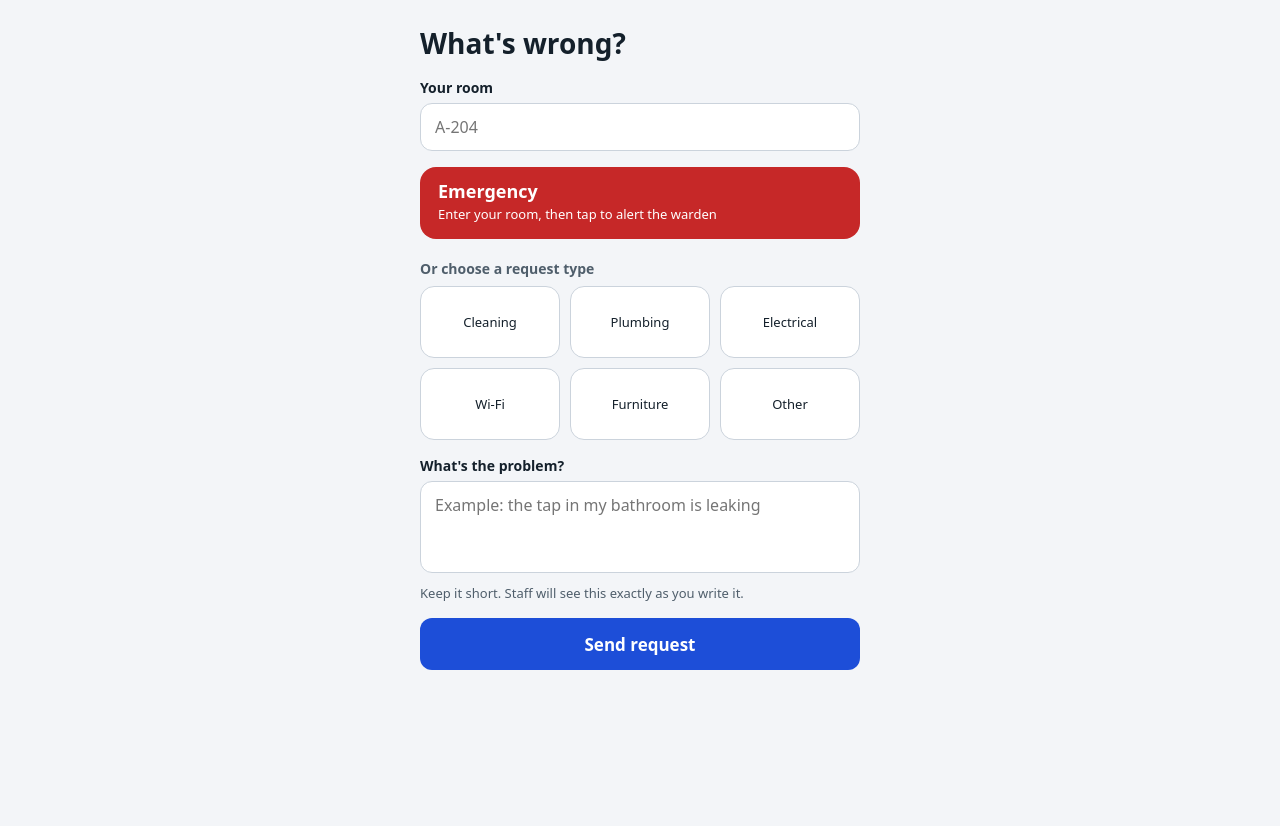
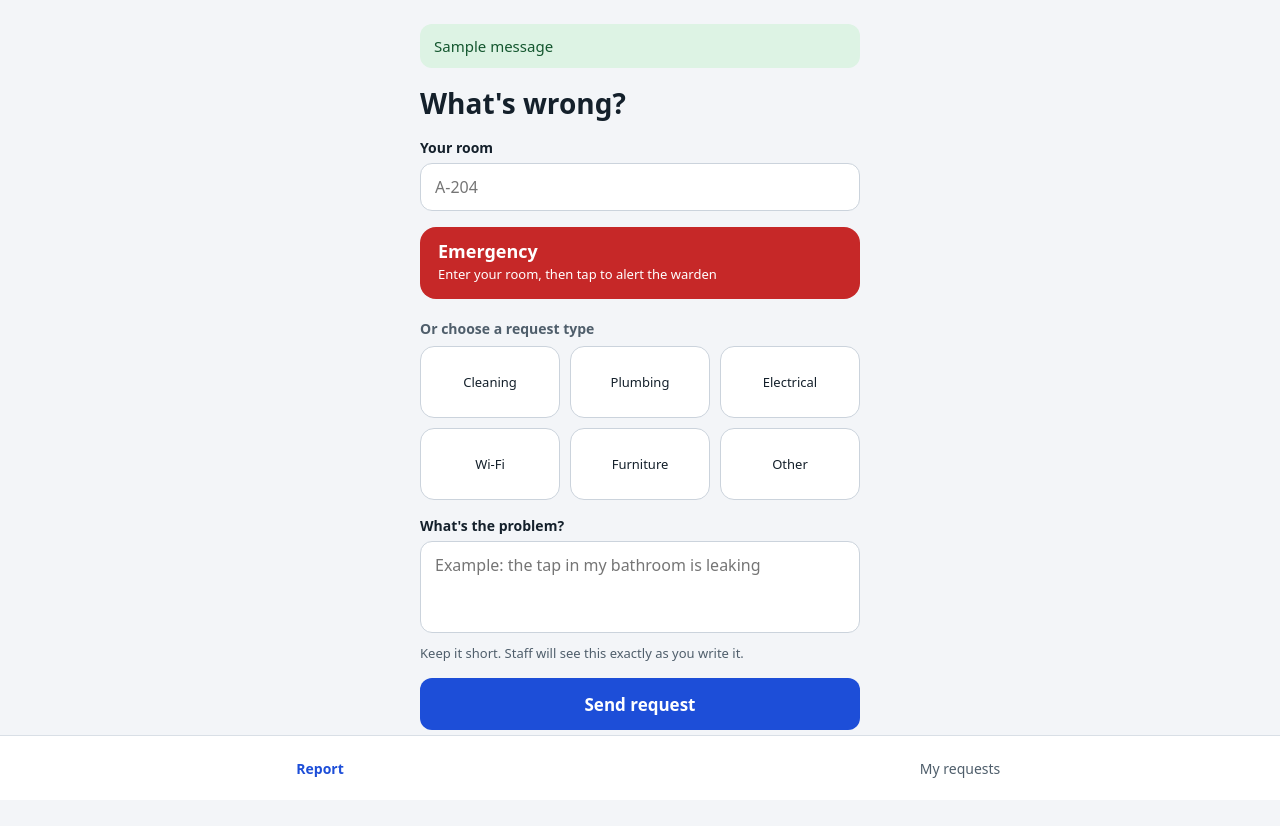
Before and after one commit to vaishagpm/hostel-helpdesk, a Flask app: page / in a window 1280 px wide. Before the commit the page ends 670 px from the top, so only its background shows below. Run offline with Flask 3, Linux system fonts and the light colour scheme; tables that the repository leaves empty hold one stand-in row (values such as "Sample post"); one stand-in notice (Sample message) is shown.

Commit message:
save request to databse and add My request page

```diff
--- a/app.py
+++ b/app.py
@@ -1,13 +1,120 @@
-from flask import Flask, render_template
+import re
+import sqlite3
+from datetime import datetime, timezone
+
+from flask import Flask, flash, g, redirect, render_template, request, url_for
 
 app = Flask(__name__)
+app.secret_key = "change-this-later"  # needed for flash messages
 
+DATABASE = "hostel.db"
 REQUEST_TYPES = ["Cleaning", "Plumbing", "Electrical", "Wi-Fi", "Furniture", "Other"]
+ROOM_PATTERN = re.compile(r"^[A-Z]-\d{3}$")  # example: A-204
 
 
-@app.route("/")
+# ---------- Database helpers ----------
+
+def get_db():
+    """Open one database connection per request and reuse it."""
+    if "db" not in g:
+        g.db = sqlite3.connect(DATABASE)
+        g.db.row_factory = sqlite3.Row  # lets us use row["room"]
+    return g.db
+
+
+@app.teardown_appcontext
+def close_db(error):
+    db = g.pop("db", None)
+    if db is not None:
+        db.close()
+
+
+def init_db():
+    """Create the requests table the first time the app runs."""
+    db = sqlite3.connect(DATABASE)
+    db.execute(
+        """
+        CREATE TABLE IF NOT EXISTS requests (
+            id          INTEGER PRIMARY KEY AUTOINCREMENT,
+            room        TEXT NOT NULL,
+            type        TEXT NOT NULL,
+            description TEXT NOT NULL,
+            status      TEXT NOT NULL DEFAULT 'Pending',
+            created_at  TEXT NOT NULL
+        )
+        """
+    )
+    db.commit()
+    db.close()
+
+
+init_db()
+
+
+# ---------- Template helper ----------
+
+@app.template_filter("time_ago")
+def time_ago(value):
+    """Turn a saved timestamp into text like '2 hours ago'."""
+    created = datetime.fromisoformat(value)
+    seconds = int((datetime.now(timezone.utc) - created).total_seconds())
+    if seconds < 60:
+        return "just now"
+    minutes = seconds // 60
+    if minutes < 60:
+        return f"{minutes} min ago"
+    hours = minutes // 60
+    if hours < 24:
+        return f"{hours} hour{'s' if hours != 1 else ''} ago"
+    days = hours // 24
+    return f"{days} day{'s' if days != 1 else ''} ago"
+
+
+# ---------- Pages ----------
+
+@app.route("/", methods=["GET", "POST"])
 def report():
-    return render_template("report.html", types=REQUEST_TYPES)
+    if request.method == "POST":
+        room = request.form.get("room", "").strip().upper()
+        description = request.form.get("description", "").strip()
+        is_emergency = request.form.get("emergency") == "1"
+        request_type = "Emergency" if is_emergency else request.form.get("type", "")
+
+        # Validation, with messages a student can understand
+        if not ROOM_PATTERN.match(room):
+            flash("Room number must look like A-204.", "error")
+        elif not is_emergency and request_type not in REQUEST_TYPES:
+            flash("Please choose a request type.", "error")
+        elif not is_emergency and len(description) < 5:
+            flash("Please describe the problem in a few words.", "error")
+        else:
+            if is_emergency and not description:
+                description = "Emergency. No details given."
+            db = get_db()
+            cursor = db.execute(
+                "INSERT INTO requests (room, type, description, created_at) "
+                "VALUES (?, ?, ?, ?)",
+                (room, request_type, description,
+                 datetime.now(timezone.utc).isoformat()),
+            )
+            db.commit()
+            flash(f"Your request has been received. Request number: #{cursor.lastrowid}", "success")
+            return redirect(url_for("my_requests"))
+
+        # Validation failed: show the form again, keeping what they typed
+        return render_template("report.html", types=REQUEST_TYPES,
+                               room=room, description=description,
+                               selected=request.form.get("type", ""))
+
+    return render_template("report.html", types=REQUEST_TYPES,
+                           room="", description="", selected="")
+
+
+@app.route("/requests")
+def my_requests():
+    db = get_db()
+    rows = db.execute("SELECT * FROM requests ORDER BY id DESC").fetchall()
+    return render_template("requests.html", requests=rows)
 
 
 if __name__ == "__main__":
--- a/static/style.css
+++ b/static/style.css
@@ -17,7 +17,7 @@ body {
   font-family: system-ui, -apple-system, "Segoe UI", sans-serif;
 }
 
-.page { max-width: 480px; margin: 0 auto; padding: 24px 20px 48px; }
+.page { max-width: 480px; margin: 0 auto; padding: 24px 20px 96px; }
 
 h1 { font-size: 28px; margin: 0 0 16px; }
 
@@ -92,3 +92,50 @@ textarea { resize: none; }
   font-weight: 700;
   cursor: pointer;
 }
+/* Messages */
+.flash { padding: 12px 14px; border-radius: 12px; margin-bottom: 16px; font-size: 15px; }
+.flash-error { background: #FDECEC; color: #7F1D1D; }
+.flash-success { background: #DDF3E4; color: #14572F; }
+
+/* Request cards */
+.card {
+  background: #fff;
+  border: 1px solid #D9DFE6;
+  border-radius: 16px;
+  padding: 16px;
+  margin-bottom: 12px;
+}
+.card h2 { font-size: 16px; margin: 0 0 4px; }
+.meta { font-size: 13px; color: var(--muted); margin: 0 0 12px; }
+.empty { color: var(--muted); }
+
+.status {
+  display: inline-block;
+  padding: 6px 12px;
+  border-radius: 999px;
+  font-size: 13px;
+  font-weight: 700;
+}
+.status-pending { background: #FFF0CC; color: #7A4B00; }
+.status-in-progress { background: #E1EAFF; color: #1740B0; }
+.status-done { background: #DDF3E4; color: #14572F; }
+
+/* Bottom tab bar */
+.tabs {
+  position: fixed;
+  bottom: 0; left: 0; right: 0;
+  display: flex;
+  background: #fff;
+  border-top: 1px solid #D9DFE6;
+}
+.tabs a {
+  flex: 1;
+  min-height: 64px;
+  display: flex;
+  align-items: center;
+  justify-content: center;
+  text-decoration: none;
+  color: var(--muted);
+  font-size: 14px;
+}
+.tabs a.active { color: var(--blue); font-weight: 700; }
--- /dev/null
+++ b/templates/base.html
@@ -0,0 +1,25 @@
+<!doctype html>
+<html lang="en">
+<head>
+  <meta charset="utf-8">
+  <meta name="viewport" content="width=device-width, initial-scale=1">
+  <title>{% block title %}Hostel Help Desk{% endblock %}</title>
+  <link rel="stylesheet" href="{{ url_for('static', filename='style.css') }}">
+</head>
+<body>
+  <main class="page">
+    {% with messages = get_flashed_messages(with_categories=true) %}
+      {% for category, message in messages %}
+        <div class="flash flash-{{ category }}" role="alert">{{ message }}</div>
+      {% endfor %}
+    {% endwith %}
+
+    {% block content %}{% endblock %}
+  </main>
+
+  <nav class="tabs" aria-label="Main">
+    <a href="{{ url_for('report') }}" class="{{ 'active' if request.endpoint == 'report' }}">Report</a>
+    <a href="{{ url_for('my_requests') }}" class="{{ 'active' if request.endpoint == 'my_requests' }}">My requests</a>
+  </nav>
+</body>
+</html>
--- a/templates/report.html
+++ b/templates/report.html
@@ -1,18 +1,12 @@
-<!doctype html>
-<html lang="en">
-<head>
-  <meta charset="utf-8">
-  <meta name="viewport" content="width=device-width, initial-scale=1">
-  <title>Report a problem</title>
-  <link rel="stylesheet" href="{{ url_for('static', filename='style.css') }}">
-</head>
-<body>
-  <main class="page">
+{% extends "base.html" %}
+{% block title %}Report a problem{% endblock %}
+
+{% block content %}
 <h1>What's wrong?</h1>
 
 <form method="post">
   <label for="room">Your room</label>
-      <input id="room" name="room" type="text" placeholder="A-204" required>
+  <input id="room" name="room" type="text" value="{{ room }}" placeholder="A-204" required>
 
   <button type="submit" name="emergency" value="1" formnovalidate class="emergency">
     <strong>Emergency</strong>
@@ -23,7 +17,7 @@
   <div class="type-grid">
     {% for t in types %}
       <label class="type-tile">
-            <input type="radio" name="type" value="{{ t }}">
+        <input type="radio" name="type" value="{{ t }}" {{ 'checked' if t == selected }}>
         <span>{{ t }}</span>
       </label>
     {% endfor %}
@@ -31,11 +25,9 @@
 
   <label for="description">What's the problem?</label>
   <textarea id="description" name="description" rows="3"
-                placeholder="Example: the tap in my bathroom is leaking"></textarea>
+            placeholder="Example: the tap in my bathroom is leaking">{{ description }}</textarea>
   <p class="hint">Keep it short. Staff will see this exactly as you write it.</p>
 
   <button type="submit" class="primary">Send request</button>
 </form>
-  </main>
-</body>
-</html>
+{% endblock %}
```
Also changed, not shown: templates/requests.html (added, +16 -0 lines), 1 other file. Lines whose indentation alone changed are shown as unchanged.
